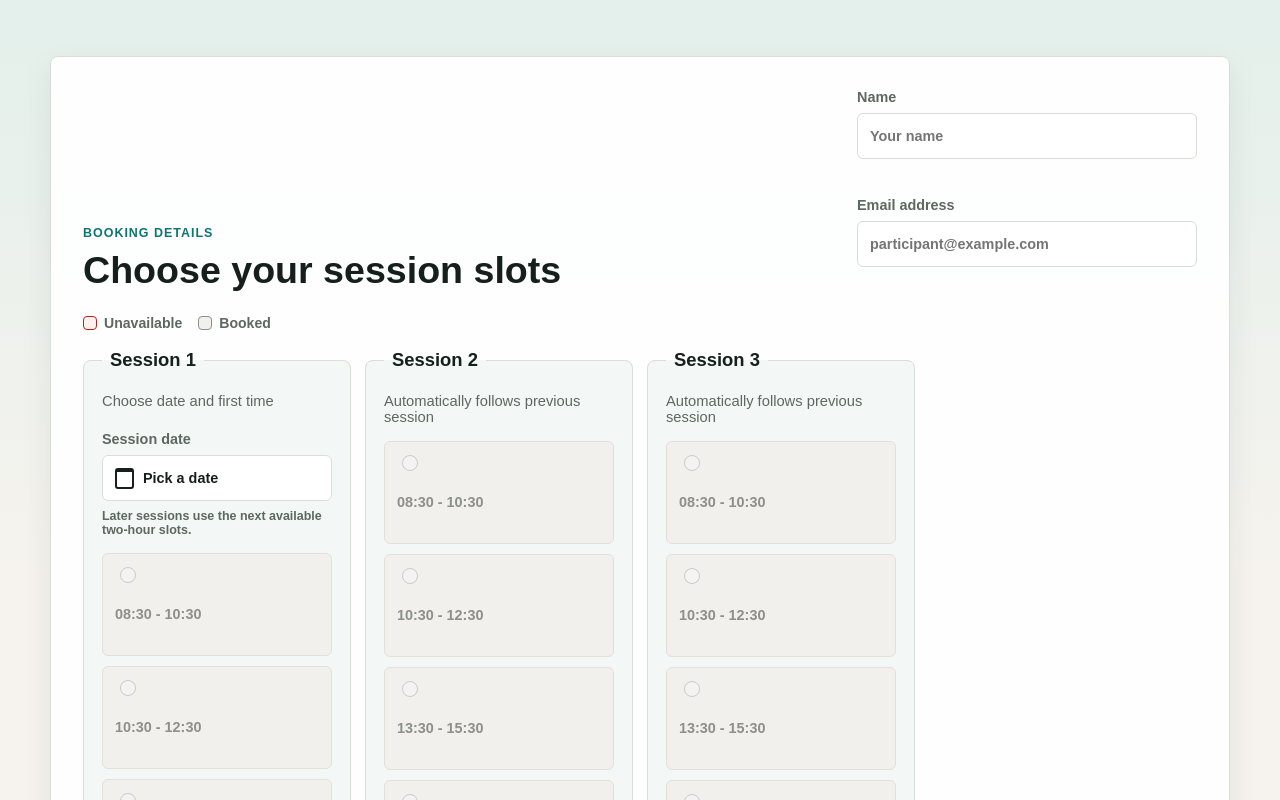
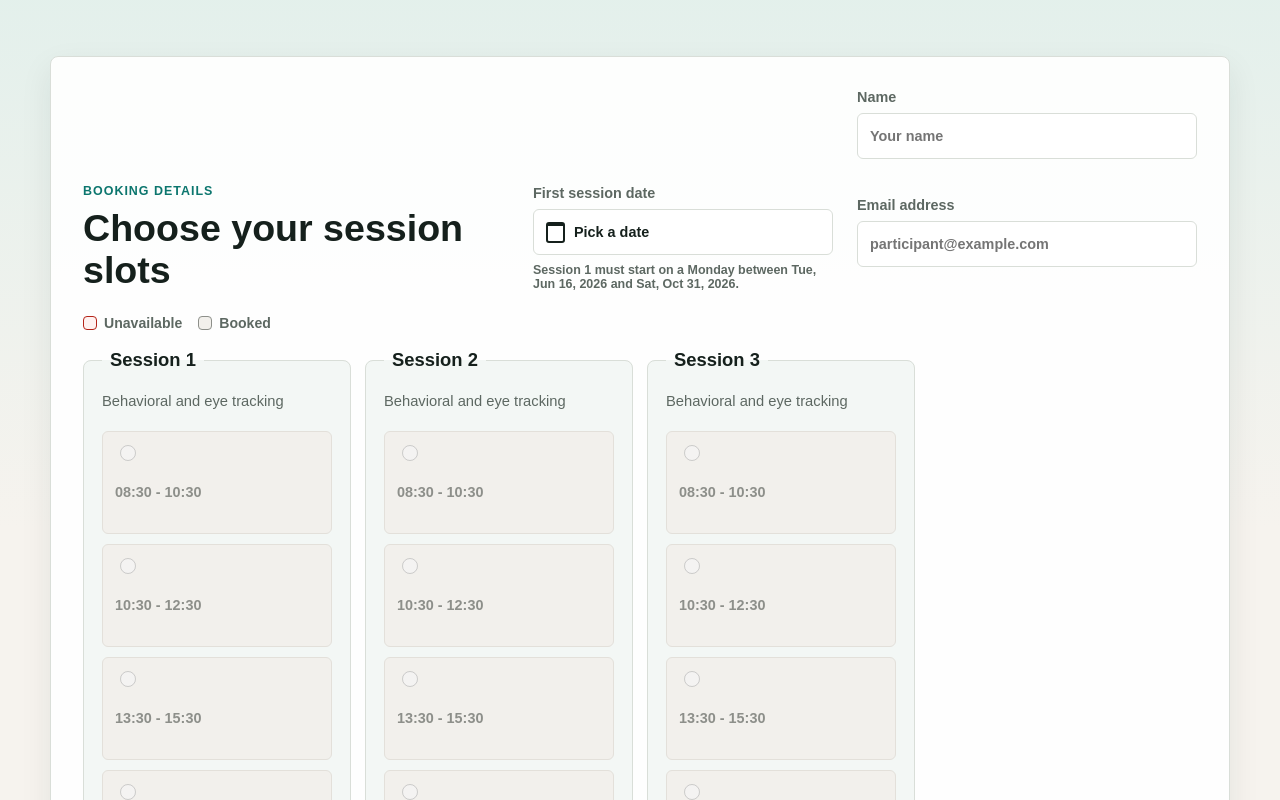
Before and after one commit to dexhrestha/booking-meg, a Next.js app: page /eye-ric in a window 1280 px wide. Shown: the top 800 px of the page. Built offline with nearby package versions, Linux system fonts and the light colour scheme.

Commit message:
Fixed eye-ric project

```diff
--- a/app/api/admin/bookings/route.ts
+++ b/app/api/admin/bookings/route.ts
@@ -6,13 +6,13 @@ import {
   formatDisplayDate,
   getBlockedSlotTag,
   getBookingTag,
-  getConsecutiveSlots,
   getDayForDate,
   getEarliestBookingDate,
   getLatestBookingDate,
   getLatestFirstSessionDate,
   getSessionConfigs,
   getSessionDate,
+  getSessionDayOffset,
   getSessionDay,
   getSlotOptions,
   getStudyTag,
@@ -58,7 +58,7 @@ function isCompleteBooking(booking: BookingEntry, tag?: StudyTag) {
 }
 
 function isFlexibleDateStudy(tag: StudyTag) {
-  return tag === "sensorimotor-study" || tag === "eye-track-monpath";
+  return tag === "sensorimotor-study";
 }
 
 function isAllowedStartDate(firstSessionDate: string, tag: StudyTag) {
@@ -79,7 +79,7 @@ function getInvalidBookingMessage(tag: StudyTag) {
   }
 
   if (tag === "eye-track-monpath") {
-    return `Enter a name, a valid email, choose a Monday, Tuesday, or Wednesday between ${formatDisplayDate(getEarliestBookingDate())} and ${formatDisplayDate(getLatestBookingDate(8))}, and choose three consecutive session slots.`;
+    return `Enter a name, a valid email, choose a Monday first-session date between ${formatDisplayDate(getEarliestBookingDate())} and ${formatDisplayDate(getLatestBookingDate(8))}, and choose every session slot.`;
   }
 
   return `Enter a name, a valid email, and a Thursday first-session date between ${formatDisplayDate(getEarliestBookingDate())} and ${formatDisplayDate(getLatestFirstSessionDate())}.`;
@@ -122,12 +122,7 @@ function validateSelections(
     let validDay = false;
     let validDate = false;
 
-    if (tag === "eye-track-monpath") {
-      validDay = selection?.day === getDayForDate(selection?.date ?? "");
-      validDate =
-        selection?.date === firstSessionDate &&
-        isAllowedEyeTrackingDate(firstSessionDate);
-    } else if (tag === "sensorimotor-study") {
+    if (tag === "sensorimotor-study") {
       validDay = selection?.day === getDayForDate(selection?.date ?? "");
       validDate =
         session.id === "session1"
@@ -141,9 +136,11 @@ function validateSelections(
             );
     } else {
       validDay =
-        selection?.day === getSessionDay(firstSessionDate, session.dayOffset);
+        selection?.day ===
+        getSessionDay(firstSessionDate, getSessionDayOffset(session, tag));
       validDate =
-        selection?.date === getSessionDate(firstSessionDate, session.dayOffset);
+        selection?.date ===
+        getSessionDate(firstSessionDate, getSessionDayOffset(session, tag));
     }
 
     if (!validDay || !validDate || !validSlot) {
@@ -169,24 +166,6 @@ function validateSelections(
     selections.session1.date !== firstSessionDate
   ) {
     return "Session 1 date must match the booking start date.";
-  }
-
-  if (tag === "eye-track-monpath") {
-    const selectedSlots = studySessions.map(
-      (session) => selections[session.id].slot,
-    );
-    const consecutiveSlots = getConsecutiveSlots(
-      slotOptions,
-      selectedSlots[0],
-      studySessions.length,
-    );
-    const hasConsecutiveSlots = selectedSlots.every(
-      (slot, index) => slot === consecutiveSlots[index],
-    );
-
-    if (!hasConsecutiveSlots) {
-      return "Eye tracking sessions must use three consecutive two-hour slots.";
-    }
   }
 
   return "";
--- a/app/api/bookings/route.ts
+++ b/app/api/bookings/route.ts
@@ -8,13 +8,13 @@ import {
   formatDisplayDate,
   getBlockedSlotTag,
   getBookingTag,
-  getConsecutiveSlots,
   getDayForDate,
   getEarliestBookingDate,
   getLatestBookingDate,
   getLatestFirstSessionDate,
   getSessionConfigs,
   getSessionDate,
+  getSessionDayOffset,
   getSessionDay,
   getSlotOptions,
   getStudyConfig,
@@ -64,7 +64,7 @@ function isCompleteBooking(booking: BookingEntry, tag?: StudyTag) {
 }
 
 function isFlexibleDateStudy(tag: StudyTag) {
-  return tag === "sensorimotor-study" || tag === "eye-track-monpath";
+  return tag === "sensorimotor-study";
 }
 
 function isAllowedStartDate(firstSessionDate: string, tag: StudyTag) {
@@ -85,7 +85,7 @@ function getInvalidBookingMessage(tag: StudyTag) {
   }
 
   if (tag === "eye-track-monpath") {
-    return `Enter your name and a valid email, accept the eligibility criteria, choose a Monday, Tuesday, or Wednesday between ${formatDisplayDate(getEarliestBookingDate())} and ${formatDisplayDate(getLatestBookingDate(8))}, and choose three consecutive session slots.`;
+    return `Enter your name and a valid email, accept the eligibility criteria, choose a Monday first-session date between ${formatDisplayDate(getEarliestBookingDate())} and ${formatDisplayDate(getLatestBookingDate(8))}, and choose every session slot.`;
   }
 
   return `Enter your name and a valid email, accept the eligibility criteria, choose a Thursday date between ${formatDisplayDate(getEarliestBookingDate())} and ${formatDisplayDate(getLatestFirstSessionDate())}, and choose every session slot.`;
@@ -221,7 +221,10 @@ function getSessionDatesForFirstSessionDate(
   tag: StudyTag,
 ) {
   return getSessionConfigs(tag).reduce((acc, session) => {
-    acc[session.id] = getSessionDate(firstSessionDate, session.dayOffset);
+    acc[session.id] = getSessionDate(
+      firstSessionDate,
+      getSessionDayOffset(session, tag),
+    );
     return acc;
   }, {} as SessionDateLookup);
 }
@@ -264,12 +267,7 @@ function validateSelections(
     let validDay = false;
     let validDate = false;
 
-    if (tag === "eye-track-monpath") {
-      validDay = selection?.day === getDayForDate(selection?.date ?? "");
-      validDate =
-        selection?.date === firstSessionDate &&
-        isAllowedEyeTrackingDate(firstSessionDate);
-    } else if (tag === "sensorimotor-study") {
+    if (tag === "sensorimotor-study") {
       validDay = selection?.day === getDayForDate(selection?.date ?? "");
       validDate =
         session.id === "session1"
@@ -283,9 +281,11 @@ function validateSelections(
             );
     } else {
       validDay =
-        selection?.day === getSessionDay(firstSessionDate, session.dayOffset);
+        selection?.day ===
+        getSessionDay(firstSessionDate, getSessionDayOffset(session, tag));
       validDate =
-        selection?.date === getSessionDate(firstSessionDate, session.dayOffset);
+        selection?.date ===
+        getSessionDate(firstSessionDate, getSessionDayOffset(session, tag));
     }
 
     if (!validDay || !validDate || !validSlot) {
@@ -311,24 +311,6 @@ function validateSelections(
     selections.session1.date !== firstSessionDate
   ) {
     return "Session 1 date must match the booking start date.";
-  }
-
-  if (tag === "eye-track-monpath") {
-    const selectedSlots = studySessions.map(
-      (session) => selections[session.id].slot,
-    );
-    const consecutiveSlots = getConsecutiveSlots(
-      slotOptions,
-      selectedSlots[0],
-      studySessions.length,
-    );
-    const hasConsecutiveSlots = selectedSlots.every(
-      (slot, index) => slot === consecutiveSlots[index],
-    );
-
-    if (!hasConsecutiveSlots) {
-      return "Eye tracking sessions must use three consecutive two-hour slots.";
-    }
   }
 
   return "";
--- a/app/page.tsx
+++ b/app/page.tsx
@@ -27,10 +27,10 @@ const experiments: ExperimentCard[] = [
   {
     title: studyConfigs["eye-track-monpath"].title,
     description:
-      "Book three consecutive eye-tracking sessions on an available Monday, Tuesday, or Wednesday.",
+      "Book three eye-tracking sessions from Monday through Wednesday.",
     href: "/eye-ric",
     image: flyerSpeedEng,
-    meta: "3 sessions · consecutive slots",
+    meta: "3 sessions · Monday-Wednesday",
   },
   // {xw
   //   title: studyConfigs["sensorimotor-study"].title,
--- a/components/study-booking-page.tsx
+++ b/components/study-booking-page.tsx
@@ -9,7 +9,6 @@ import {
   emptyOccupiedSlotReasons,
   emptyOccupiedSlots,
   formatDisplayDate,
-  getConsecutiveSlots,
   getDayForDate,
   getEarliestBookingDate,
   getLatestBookingDate,
@@ -82,10 +81,8 @@ export function StudyBookingPage({ flyer, study }: StudyBookingPageProps) {
   const [isSubmitting, setIsSubmitting] = useState(false);
   const [touched, setTouched] = useState(false);
   const usesPerSessionDates = study.dateSelectionMode === "per-session";
-  const usesSameDayConsecutiveDates =
-    study.dateSelectionMode === "same-day-consecutive";
-  const usesSessionDateSelection =
-    usesPerSessionDates || usesSameDayConsecutiveDates;
+  const usesSessionDateSelection = usesPerSessionDates;
+  const usesEyeTrackingSchedule = study.tag === "eye-track-monpath";
   const studySessions = useMemo(() => getSessionConfigs(study.tag), [study.tag]);
   const selectedDateKey = studySessions
     .map((session) => selections[session.id].date)
@@ -111,23 +108,20 @@ export function StudyBookingPage({ flyer, study }: StudyBookingPageProps) {
   const nameLooksValid = isValidParticipantName(name);
   const emailLooksValid = isValidEmail(email);
   const startDateSelected = usesSessionDateSelection
-    ? usesSameDayConsecutiveDates
-      ? isAllowedEyeTrackingDate(selections.session1.date)
-      : isAllowedSensorimotorFirstSessionDate(selections.session1.date)
-    : isAllowedFirstSessionDate(firstSessionDate);
+    ? isAllowedSensorimotorFirstSessionDate(selections.session1.date)
+    : usesEyeTrackingSchedule
+      ? isAllowedEyeTrackingDate(firstSessionDate)
+      : isAllowedFirstSessionDate(firstSessionDate);
   const missingDates = useMemo(
     () =>
       usesSessionDateSelection
         ? studySessions.filter(
             (session, index) =>
-              usesSameDayConsecutiveDates
-                ? selections[session.id].date !== selections.session1.date ||
-                  !isAllowedEyeTrackingDate(selections.session1.date)
-                : session.id === "session1"
-                  ? !isAllowedSensorimotorFirstSessionDate(
+              session.id === "session1"
+                ? !isAllowedSensorimotorFirstSessionDate(
                     selections[session.id].date,
                   )
-                  : !isWithinSameWeek(
+                : !isWithinSameWeek(
                     selections[session.id].date,
                     selections.session1.date,
                   ) ||
@@ -141,7 +135,6 @@ export function StudyBookingPage({ flyer, study }: StudyBookingPageProps) {
     [
       selections,
       studySessions,
-      usesSameDayConsecutiveDates,
       usesSessionDateSelection,
     ],
   );
@@ -152,15 +145,12 @@ export function StudyBookingPage({ flyer, study }: StudyBookingPageProps) {
   );
   const validationMessages: string[] = [
     !usesPerSessionDates && !startDateSelected
-      ? usesSameDayConsecutiveDates
-        ? `Choose a Monday, Tuesday, or Wednesday between ${earliestBookingDate} and ${latestSensorimotorBookingDate}.`
+      ? usesEyeTrackingSchedule
+        ? `Choose a Monday first-session date between ${earliestBookingDate} and ${latestSensorimotorBookingDate}. Sessions 2 and 3 will be Tuesday and Wednesday.`
         : `Choose a Thursday for the first session between ${earliestBookingDate} and ${latestBookingDate}.`
       : "",
     usesPerSessionDates && missingDates.length > 0
       ? `Choose Session 1 on a Monday or Tuesday between ${earliestBookingDate} and ${latestSensorimotorBookingDate}, then keep Sessions 2-4 on weekdays in that same week, on or after the previous session date.`
-      : "",
-    usesSameDayConsecutiveDates && missingDates.length > 0
-      ? `Choose a Monday, Tuesday, or Wednesday between ${earliestBookingDate} and ${latestSensorimotorBookingDate}. All sessions will use that date.`
       : "",
     !nameLooksValid ? "Enter your name." : "",
     !emailLooksValid ? "Enter a valid email address." : "",
@@ -295,12 +285,18 @@ export function StudyBookingPage({ flyer, study }: StudyBookingPageProps) {
     setTouched(true);
     setBooking(null);
 
-    if (value && !isAllowedFirstSessionDate(value)) {
+    const validStartDate = usesEyeTrackingSchedule
+      ? isAllowedEyeTrackingDate(value)
+      : isAllowedFirstSessionDate(value);
+
+    if (value && !validStartDate) {
       setFirstSessionDate("");
       setOccupiedSlots(emptyOccupiedSlots());
       setOccupiedSlotReasons(emptyOccupiedSlotReasons());
       setMessage(
-        `Choose a Thursday first-session date between ${earliestBookingDate} and ${latestBookingDate}.`,
+        usesEyeTrackingSchedule
+          ? `Choose a Monday first-session date between ${earliestBookingDate} and ${latestSensorimotorBookingDate}.`
+          : `Choose a Thursday first-session date between ${earliestBookingDate} and ${latestBookingDate}.`,
       );
       return;
     }
@@ -332,13 +328,7 @@ export function StudyBookingPage({ flyer, study }: StudyBookingPageProps) {
     const previousSession = studySessions[sessionIndex - 1];
 
     if (sessionIndex === 0) {
-      return usesSameDayConsecutiveDates
-        ? !isAllowedEyeTrackingDate(isoDate)
-        : !isAllowedSensorimotorFirstSessionDate(isoDate);
-    }
-
-    if (usesSameDayConsecutiveDates) {
-      return true;
+      return !isAllowedSensorimotorFirstSessionDate(isoDate);
     }
 
     if (!previousSession || !selections.session1.date) {
@@ -362,19 +352,16 @@ export function StudyBookingPage({ flyer, study }: StudyBookingPageProps) {
 
     if (
       sessionId === "session1" &&
-      !(usesSameDayConsecutiveDates
-        ? isAllowedEyeTrackingDate(value)
-        : isAllowedSensorimotorFirstSessionDate(value))
+      !isAllowedSensorimotorFirstSessionDate(value)
     ) {
       setMessage(
-        `Choose Session 1 on a Monday, Tuesday, or Wednesday between ${earliestBookingDate} and ${latestSensorimotorBookingDate}.`,
+        `Choose Session 1 on a Monday or Tuesday between ${earliestBookingDate} and ${latestSensorimotorBookingDate}.`,
       );
       return;
     }
 
     if (
       sessionId !== "session1" &&
-      !usesSameDayConsecutiveDates &&
       (!isWithinSameWeek(value, selections.session1.date) ||
         !isWeekdayDate(value) ||
         !isSameOrAfterDate(
@@ -391,18 +378,6 @@ export function StudyBookingPage({ flyer, study }: StudyBookingPageProps) {
     setMessage("");
     setSelections((current) => {
       const next = clearLaterSessions(current, sessionIndex, true);
-
-      if (usesSameDayConsecutiveDates) {
-        for (const session of studySessions) {
-          next[session.id] = {
-            day: getDayForDate(value),
-            date: value,
-            slot: "",
-          };
-        }
-
-        return next;
-      }
 
       next[sessionId] = {
         day: getDayForDate(value),
@@ -430,28 +405,6 @@ export function StudyBookingPage({ flyer, study }: StudyBookingPageProps) {
 
     setSelections((current) => {
       const next = clearLaterSessions(current, sessionIndex, true);
-
-      if (usesSameDayConsecutiveDates) {
-        const consecutiveSlots = getConsecutiveSlots(
-          study.slotOptions,
-          value,
-          studySessions.length,
-        );
-
-        for (let index = 0; index < studySessions.length; index += 1) {
-          const session = studySessions[index];
-          const slot = consecutiveSlots[index] ?? "";
-
-          next[session.id] = {
-            ...next[session.id],
-            day: next.session1.day,
-            date: next.session1.date,
-            slot,
-          };
-        }
-
-        return next;
-      }
 
       next[sessionId] = {
         ...next[sessionId],
@@ -607,7 +560,6 @@ export function StudyBookingPage({ flyer, study }: StudyBookingPageProps) {
         <div
           className={
             usesPerSessionDates
-            || usesSameDayConsecutiveDates
               ? "form-header form-header-compact"
               : "form-header"
           }
@@ -626,10 +578,21 @@ export function StudyBookingPage({ flyer, study }: StudyBookingPageProps) {
                 invalid={
                   touched && firstSessionDate !== "" && !startDateSelected
                 }
+                isDateUnavailable={
+                  usesEyeTrackingSchedule
+                    ? (date) => !isAllowedEyeTrackingDate(dateToIso(date))
+                    : undefined
+                }
+                note={
+                  usesEyeTrackingSchedule
+                    ? `Select a Monday between ${earliestBookingDate} and ${latestSensorimotorBookingDate}.`
+                    : undefined
+                }
               />
               <small>
-                Session 1 must start on a Thursday between{" "}
-                {earliestBookingDate} and {latestBookingDate}.
+                {usesEyeTrackingSchedule
+                  ? `Session 1 must start on a Monday between ${earliestBookingDate} and ${latestSensorimotorBookingDate}.`
+                  : `Session 1 must start on a Thursday between ${earliestBookingDate} and ${latestBookingDate}.`}
               </small>
             </label>
           ) : null}
@@ -700,7 +663,6 @@ export function StudyBookingPage({ flyer, study }: StudyBookingPageProps) {
             const previousSession = studySessions[sessionIndex - 1];
             const sessionUnlocked =
               !usesSessionDateSelection ||
-              usesSameDayConsecutiveDates ||
               !previousSession ||
               Boolean(
                 selections[previousSession.id].date &&
@@ -715,11 +677,7 @@ export function StudyBookingPage({ flyer, study }: StudyBookingPageProps) {
               <fieldset className="session-column" key={session.id}>
                 <legend>{session.title}</legend>
                 <p>
-                  {usesSameDayConsecutiveDates
-                    ? session.id === "session1"
-                      ? "Choose date and first time"
-                      : "Automatically follows previous session"
-                    : usesPerSessionDates
+                  {usesPerSessionDates
                     ? "Choose date, then time"
                     : getSessionActivityLabel(session.id)}
                 </p>
@@ -770,36 +728,6 @@ export function StudyBookingPage({ flyer, study }: StudyBookingPageProps) {
                         : "Choose the previous session date and time first."}
                     </small>
                   </label>
-                ) : usesSameDayConsecutiveDates && session.id === "session1" ? (
-                  <label className="date-field session-date-field">
-                    <span>Session date</span>
-                    <FirstSessionDatePicker
-                      value={selectedDate}
-                      onChange={(value) =>
-                        handleSessionDateChange(session.id, value)
-                      }
-                      onBlur={() => setTouched(true)}
-                      invalid={
-                        touched &&
-                        selectedDate !== "" &&
-                        !isAllowedEyeTrackingDate(selectedDate)
-                      }
-                      isDateUnavailable={(date) =>
-                        isSessionDateUnavailable(date, sessionIndex)
-                      }
-                      note={`Select a Monday, Tuesday, or Wednesday between ${earliestBookingDate} and ${latestSensorimotorBookingDate}.`}
-                    />
-                    <small>
-                      Later sessions use the next available two-hour slots.
-                    </small>
-                  </label>
-                ) : usesSameDayConsecutiveDates && startDateSelected ? (
-                  <div className="session-date">
-                    <span>Day and date</span>
-                    <strong>
-                      {formatDisplayDate(selections[session.id].date)}
-                    </strong>
-                  </div>
                 ) : startDateSelected ? (
                   <div className="session-date">
                     <span>Day and date</span>
@@ -823,15 +751,6 @@ export function StudyBookingPage({ flyer, study }: StudyBookingPageProps) {
                             selections[previous.id].date === selectedDate &&
                             selections[previous.id].slot === slot,
                         );
-                    const hasConsecutiveSlots =
-                      !usesSameDayConsecutiveDates ||
-                      getConsecutiveSlots(
-                        study.slotOptions,
-                        slot,
-                        studySessions.length,
-                      ).length === studySessions.length;
-                    const isAutomaticLaterSlot =
-                      usesSameDayConsecutiveDates && session.id !== "session1";
                     const blockReason = getSlotBlockReason(
                       session.id,
                       key,
@@ -858,9 +777,7 @@ export function StudyBookingPage({ flyer, study }: StudyBookingPageProps) {
                           disabled={
                             !slotPickerEnabled ||
                             isBooked ||
-                            isSelectedEarlier ||
-                            !hasConsecutiveSlots ||
-                            isAutomaticLaterSlot
+                            isSelectedEarlier
                           }
                           required
                         />
--- a/lib/booking.ts
+++ b/lib/booking.ts
@@ -51,8 +51,9 @@ export type StudyConfig = {
   flyerAlt: string;
   eligibilityCriteria: string[];
   slotOptions: string[];
-  dateSelectionMode: "first-session" | "per-session" | "same-day-consecutive";
+  dateSelectionMode: "first-session" | "per-session";
   sessionIds?: SessionId[];
+  sessionDayOffsets?: Partial<Record<SessionId, number>>;
 };
 
 const megEligibilityCriteria = [
@@ -132,9 +133,14 @@ export const studyConfigs: Record<StudyTag, StudyConfig> = {
     confirmationSubject: "eye tracking experiment",
     flyerAlt: "Eye tracking experiment recruitment flyer",
     eligibilityCriteria: eyeTrackingEligibilityCriteria,
-    dateSelectionMode: "same-day-consecutive",
+    dateSelectionMode: "first-session",
     slotOptions: eyeTrackingSlotOptions,
     sessionIds: ["session1", "session2", "session3"],
+    sessionDayOffsets: {
+      session1: 0,
+      session2: 1,
+      session3: 2,
+    },
   },
 };
 
@@ -168,50 +174,18 @@ export function getSlotOptions(tag?: string | null) {
   return getStudyConfig(tag).slotOptions;
 }
 
-function parseSlotRange(slot: string) {
-  const [start, end] = slot.split(" - ").map((value) => value.trim());
-
-  return start && end ? { start, end } : null;
-}
-
-export function getConsecutiveSlots(
-  slotOptions: string[],
-  startSlot: string,
-  sessionCount: number,
-) {
-  const startIndex = slotOptions.indexOf(startSlot);
-
-  if (startIndex < 0) {
-    return [];
-  }
-
-  const slots = slotOptions.slice(startIndex, startIndex + sessionCount);
-
-  if (slots.length !== sessionCount) {
-    return [];
-  }
-
-  const hasNoGaps = slots.every((slot, index) => {
-    if (index === 0) {
-      return true;
-    }
-
-    const previousRange = parseSlotRange(slots[index - 1]);
-    const currentRange = parseSlotRange(slot);
-
-    return Boolean(
-      previousRange && currentRange && previousRange.end === currentRange.start,
-    );
-  });
-
-  return hasNoGaps ? slots : [];
-}
-
 export function getSessionConfigs(tag?: string | null) {
   const study = getStudyConfig(tag);
   const sessionIds = study.sessionIds ?? sessionConfigs.map((session) => session.id);
 
   return sessionConfigs.filter((session) => sessionIds.includes(session.id));
+}
+
+export function getSessionDayOffset(
+  session: SessionConfig,
+  tag?: string | null,
+) {
+  return getStudyConfig(tag).sessionDayOffsets?.[session.id] ?? session.dayOffset;
 }
 
 export const initialSelections = sessionConfigs.reduce((acc, session) => {
@@ -318,10 +292,7 @@ export function isAllowedEyeTrackingDate(date: string) {
   const parsedDate = parseIsoDate(date);
   const weekday = parsedDate?.getDay();
 
-  return (
-    (weekday === 1 || weekday === 2 || weekday === 3) &&
-    isWithinBookingWindowWeeks(date, 8)
-  );
+  return weekday === 1 && isWithinBookingWindowWeeks(date, 8);
 }
 
 export function isWeekdayDate(date: string) {
@@ -415,10 +386,10 @@ export function buildSelectionsForStartDate(
   const study = getStudyConfig(tag);
 
   return getSessionConfigs(tag).reduce((acc, session) => {
-    const sessionDate =
-      study.dateSelectionMode === "same-day-consecutive"
-        ? firstSessionDate
-        : getSessionDate(firstSessionDate, session.dayOffset);
+    const sessionDate = getSessionDate(
+      firstSessionDate,
+      getSessionDayOffset(session, tag),
+    );
 
     acc[session.id] = {
       day: getDayForDate(sessionDate),
```
